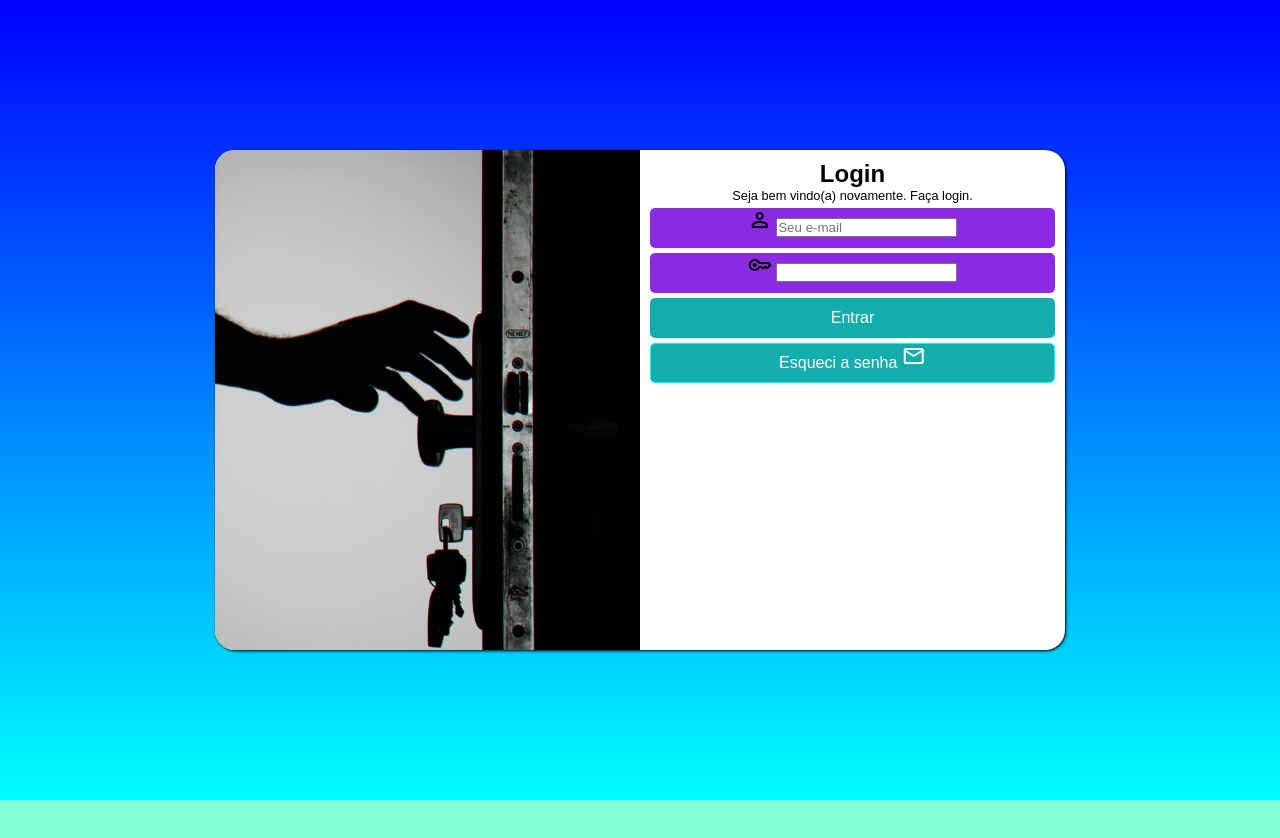
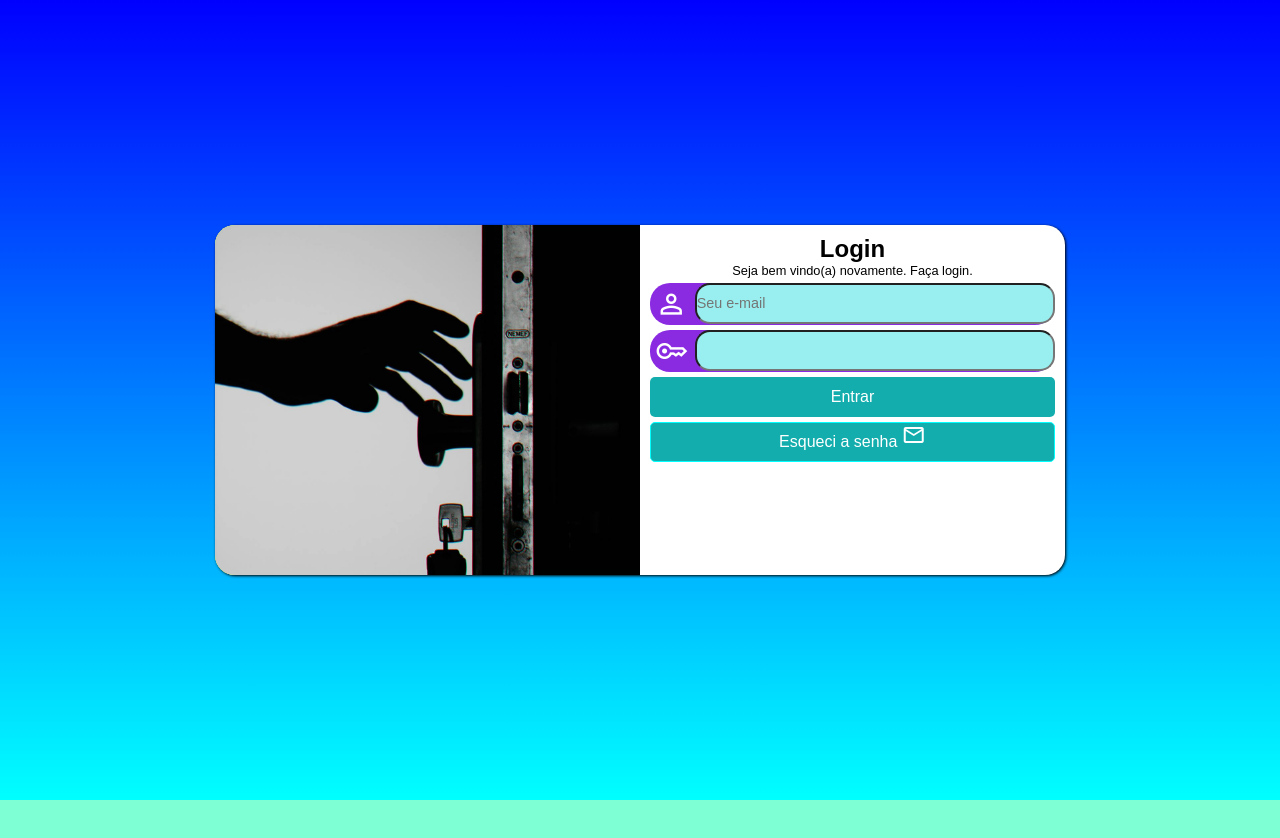
Before and after one commit to J-Grym/projeto-login, a plain HTML site: page index.html in a window 1280 px wide. Shown: the top 838 px of the page. Drawn offline with nearby package versions, Linux system fonts and the light colour scheme.

Commit message:
projeto finalizado

```diff
--- a/estilos/media-query.css
+++ b/estilos/media-query.css
@@ -8,6 +8,7 @@
 
     section#login {
         width: 70vw;
+        height: 250px;
     }
 
     section#login > #imagem {
@@ -31,6 +32,7 @@
 
     section#login {
         width: 850px;
+        height: 350px;
     }
 
     section#login > #imagem {
--- a/estilos/style.css
+++ b/estilos/style.css
@@ -96,11 +96,31 @@ form > div.campo {
     background-color: blueviolet;
     display: block;
     width: 100%;
-    height: 40px;
-    border-radius: 5px;
+    height: 42px;
+    border-radius: 20px;
     margin: 5px 0px;
 }
 
 div.campo > label {
     display: none;
 }
+
+div.campo > span {
+    color: white;
+    font-size: 2em;
+    width: 40px;
+    padding: 5px;
+}
+
+div.campo > input {
+    background-color: rgb(153, 239, 239);
+    font-size: 0.9em;
+    height: calc(100% - 1px);
+    border-radius: 15px;
+    width: calc(100% - 45px);
+    transform: translateY(-12px);
+}
+
+div.campo > input:focus-within {
+    background-color: white;
+}
```
